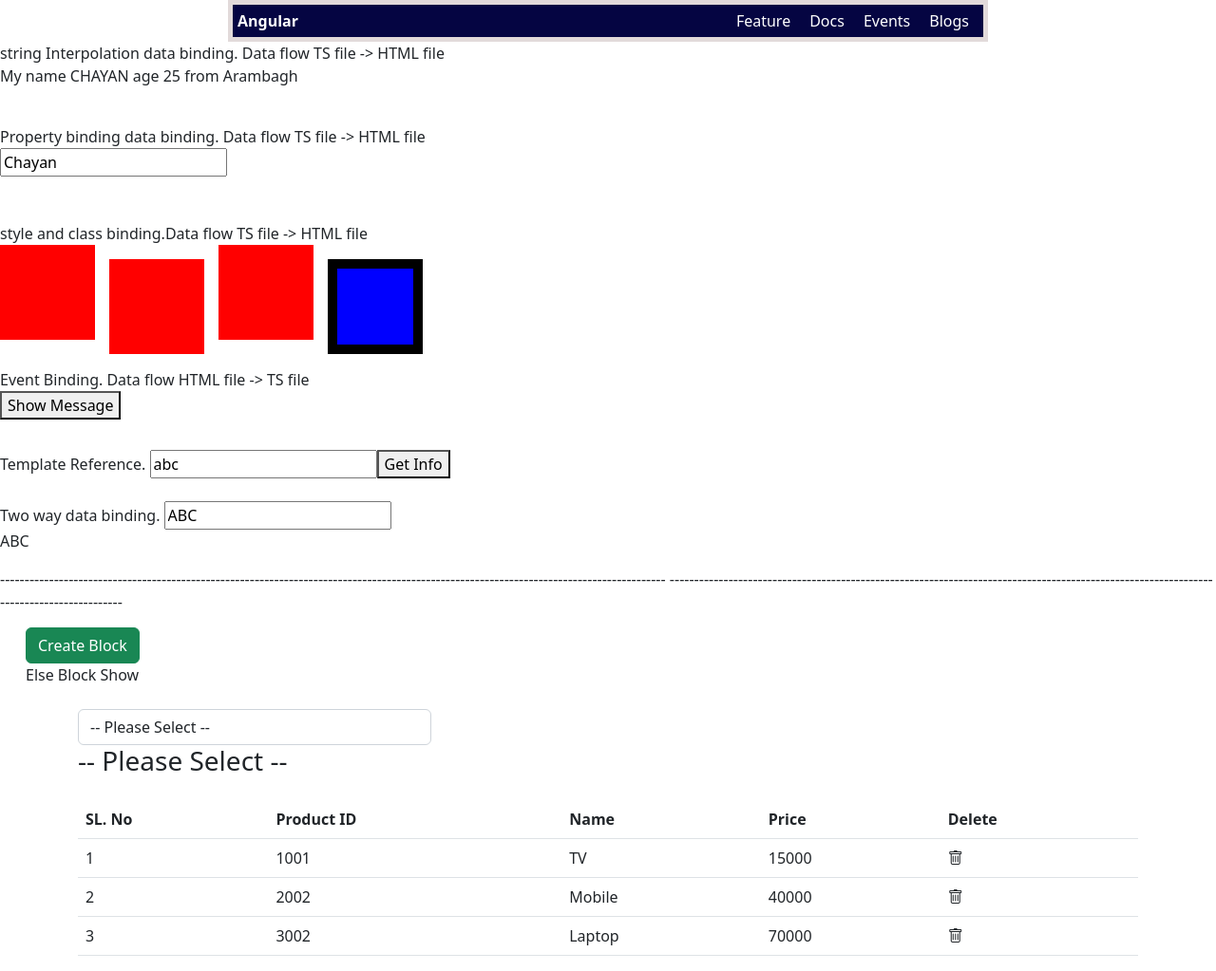
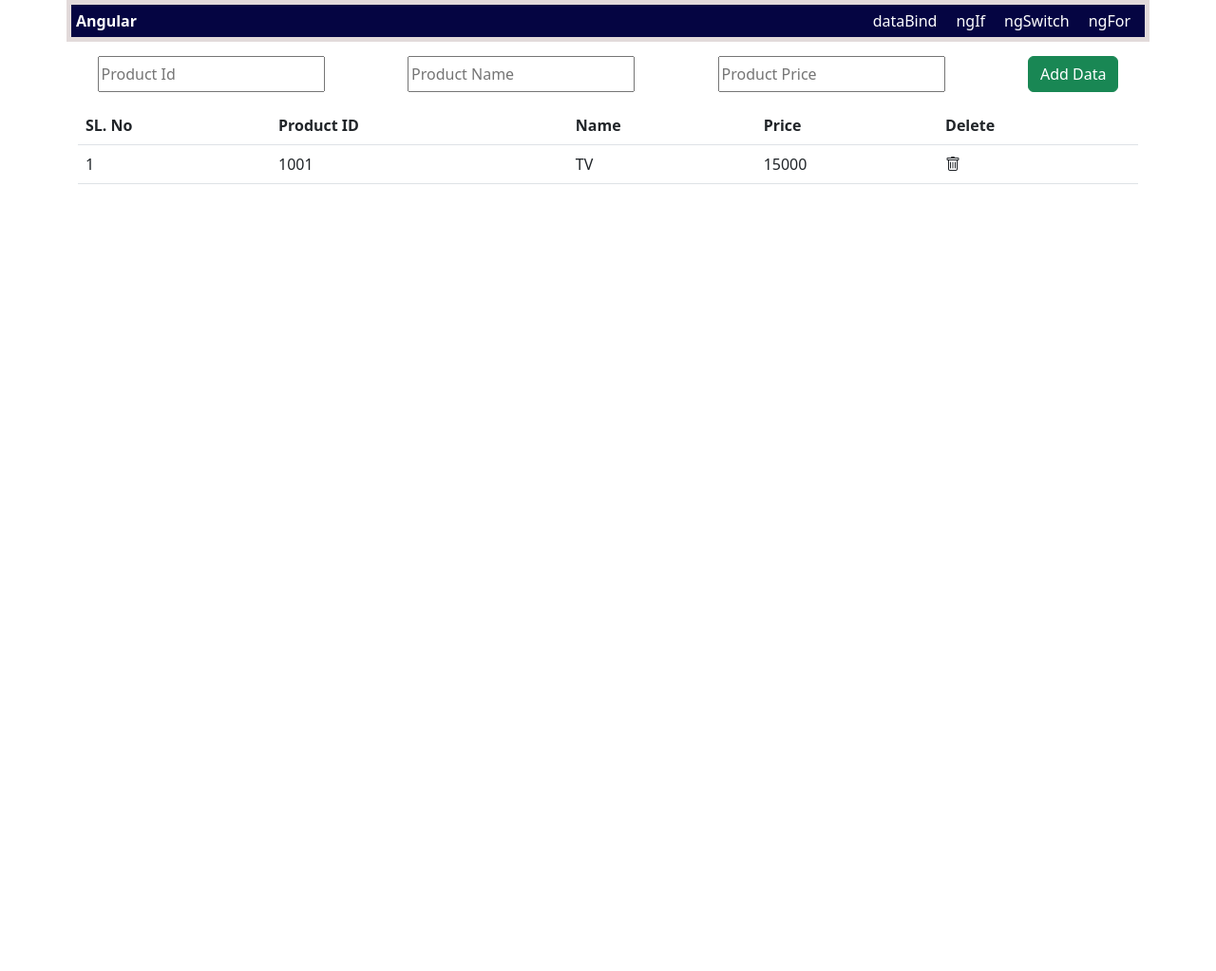
Before and after one commit to dipakchatterjee957/angularProject, an Angular app: page /ngFor in a window 1280 px wide. Before the commit this address led to /. Shown: the whole page at 95% size. After the commit the page ends 800 px from the top, so only its background shows below. Built offline with nearby package versions, Linux system fonts and the light colour scheme.

Commit message:
table add delete, routing basic

```diff
--- a/src/app/app-routing.module.ts
+++ b/src/app/app-routing.module.ts
@@ -1,7 +1,16 @@
 import { NgModule } from '@angular/core';
 import { RouterModule, Routes } from '@angular/router';
+import { DatabindComponent } from './dataBind/databind.component';
+import { NgifComponent } from './ngif/ngif.component';
+import { NgswitchComponent } from './ngswitch/ngswitch.component';
+import { NgforComponent } from './ngfor/ngfor.component';
 
-const routes: Routes = [];
+const routes: Routes = [
+  {path:'dataBind',component: DatabindComponent},
+  {path:'ngIf',component: NgifComponent},
+  {path:'ngSwitch',component: NgswitchComponent},
+  {path:'ngFor',component: NgforComponent}
+];
 
 @NgModule({
   imports: [RouterModule.forRoot(routes)],
--- a/src/app/app.component.html
+++ b/src/app/app.component.html
@@ -1,6 +1,8 @@
 <app-myContainer></app-myContainer>
 
-<app-databind></app-databind>
+<router-outlet></router-outlet>
+
+<!-- <app-databind></app-databind>
 
 ----------------------------------------------------------------------------------------------------------------------------------------
 ----------------------------------------------------------------------------------------------------------------------------------------
@@ -11,4 +13,4 @@
 <app-ngswitch></app-ngswitch>
 
 
-<app-ngfor></app-ngfor>
+<app-ngfor></app-ngfor> -->
--- a/src/app/myContainer/myContainer.component.css
+++ b/src/app/myContainer/myContainer.component.css
@@ -1,6 +1,6 @@
 .container{
     background: rgb(226, 218, 218);
-    width: 800px;
+    width: 100%;
     margin: auto;
     padding: 5px;
 }
--- a/src/app/myContainer/top-nav/top-nav.component.html
+++ b/src/app/myContainer/top-nav/top-nav.component.html
@@ -1,10 +1,10 @@
 <div class="topnav">
     <div class="brand">Angular</div>
     <div class="toplinks">
-        <a href="">Feature</a>
-        <a href="">Docs</a>
-        <a href="">Events</a>
-        <a href="">Blogs</a>
+        <a routerLink="/dataBind">dataBind</a>
+        <a routerLink="/ngIf">ngIf</a>
+        <a routerLink="/ngSwitch">ngSwitch</a>
+        <a routerLink="/ngFor">ngFor</a>
     </div>
     <div class="clear"></div>
 </div>
--- a/src/app/ngfor/ngfor.component.html
+++ b/src/app/ngfor/ngfor.component.html
@@ -1,6 +1,13 @@
+
+<div style="margin: 15px;display: flex;flex-direction: row;justify-content: space-evenly;">
+    <input type="text" value="" placeholder="Product Id" #pId>
+    <input type="text" value="" placeholder="Product Name" #pName>
+    <input type="text" value="" placeholder="Product Price" #price>
+    <button class="btn btn-success" (click)="addData(pId,pName,price)">Add Data</button>
+</div>
 <div class="container">
     <table class="table">
-        <thead class="thead-dar">
+        <thead class="thead-dark">
             <tr>
                 <th>SL. No</th>
                 <th>Product ID</th>
@@ -15,7 +22,7 @@
                 <td>{{item.pId}}</td>
                 <td>{{item.pName}}</td>
                 <td>{{item.price}}</td>
-                <td><i class="bi bi-trash"></i></td>
+                <td><i class="bi bi-trash" (click)="deleteItem(i)"></i></td>
             </tr>
         </tbody>
     </table>
--- a/src/app/ngfor/ngfor.component.ts
+++ b/src/app/ngfor/ngfor.component.ts
@@ -12,16 +12,23 @@ export class NgforComponent {
       pId: '1001',
       pName: 'TV',
       price: '15000'
-    },
-    {
-      pId: '2002',
-      pName: 'Mobile',
-      price: '40000'
-    },
-    {
-      pId: '3002',
-      pName: 'Laptop',
-      price: '70000'
-    },
-  ]
+    }
+  ];
+
+  addData(pId:any,pName:any,price:any){
+    this.products.push(
+      {
+        pId: pId.value,
+        pName: pName.value,
+        price: price.value
+      }
+    );
+    pId.value ='';
+    pName.value='';
+    price.value='';
+  };
+
+  deleteItem(index:number){
+    this.products.splice(index,1)
+  }
 }
```
